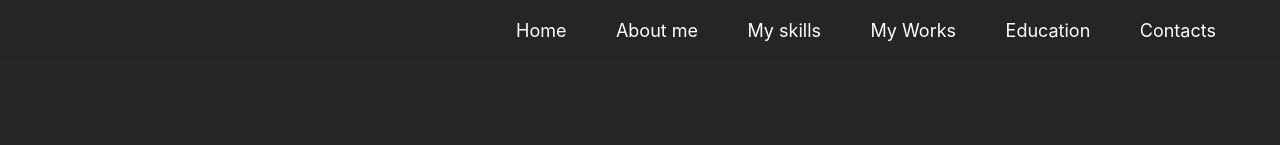
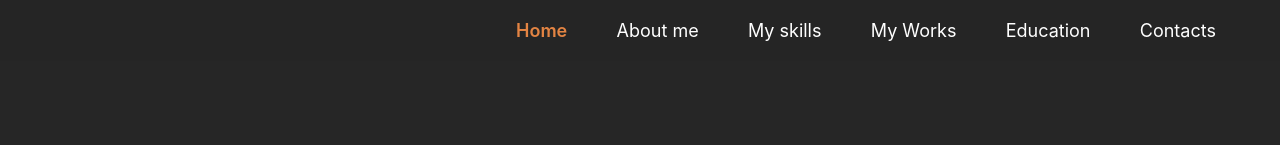
Before and after one commit to iForced/cv, a React (Create React App) app: page / in a window 1280 px wide. Shown: the top 145 px of the page. Built offline with nearby package versions, Linux system fonts and the light colour scheme; grey boxes are pictures that could not be loaded.

Commit message:
fix navlinks

```diff
--- a/src/components/Header/Navbar/Navbar-item/Navbar-item.tsx
+++ b/src/components/Header/Navbar/Navbar-item/Navbar-item.tsx
@@ -11,7 +11,7 @@ export function NavbarItem(props: PropsType) {
 
     return (
         <div className={s.navbarItem}>
-            <NavLink to={props.path} className={s.itemLink} activeClassName={s.activeLink}>{props.title}</NavLink>
+            <NavLink to={props.path} exact className={s.itemLink} activeClassName={s.activeLink}>{props.title}</NavLink>
         </div>
     );
 }
--- a/src/components/Header/Navbar/Navbar.tsx
+++ b/src/components/Header/Navbar/Navbar.tsx
@@ -12,7 +12,7 @@ type NavbarItemType = {
 export function Navbar() {
 
     const navbarItems: Array<NavbarItemType> = [
-        {id: v1(), title: 'Home', path: '/home'},
+        {id: v1(), title: 'Home', path: '/'},
         {id: v1(), title: 'About me', path: '/about'},
         {id: v1(), title: 'My skills', path: '/skills'},
         {id: v1(), title: 'My Works', path: '/works'},
```
